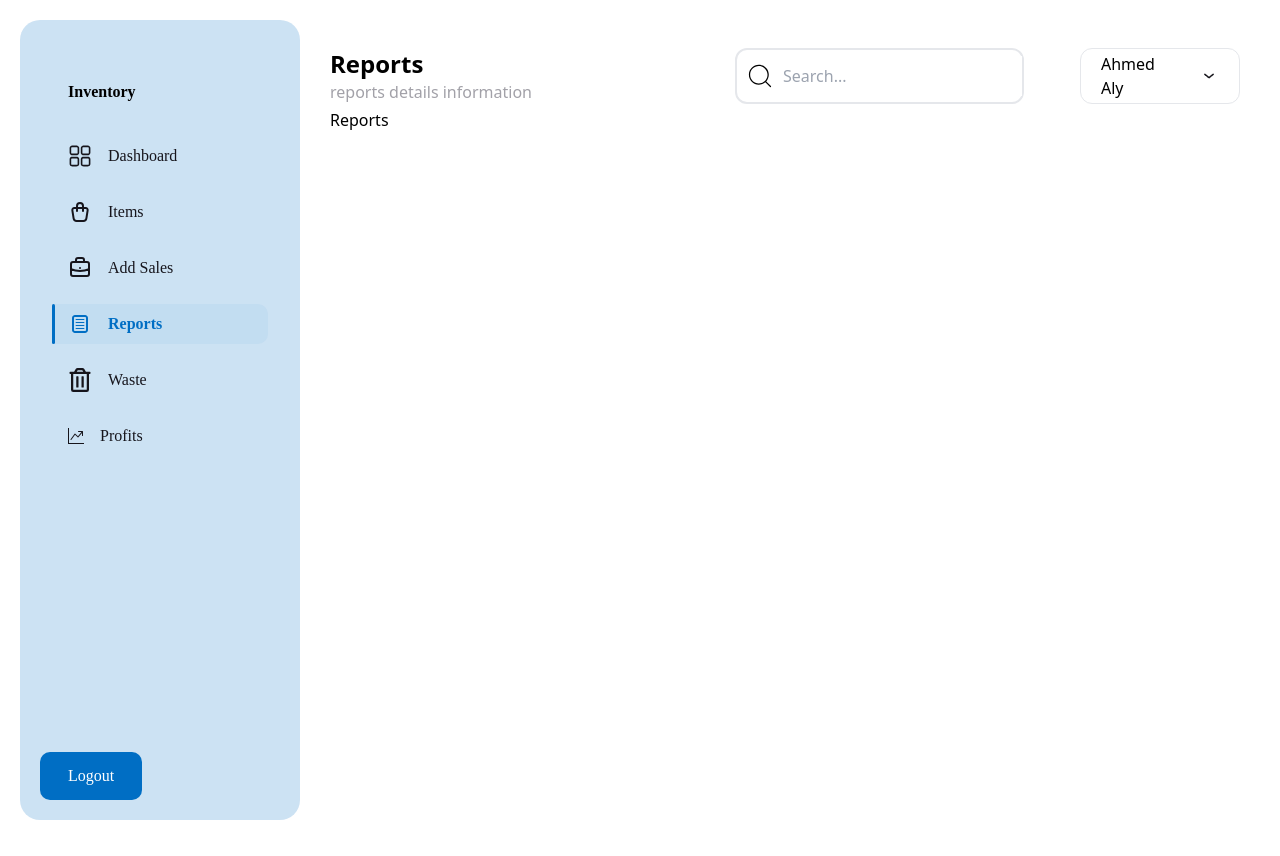
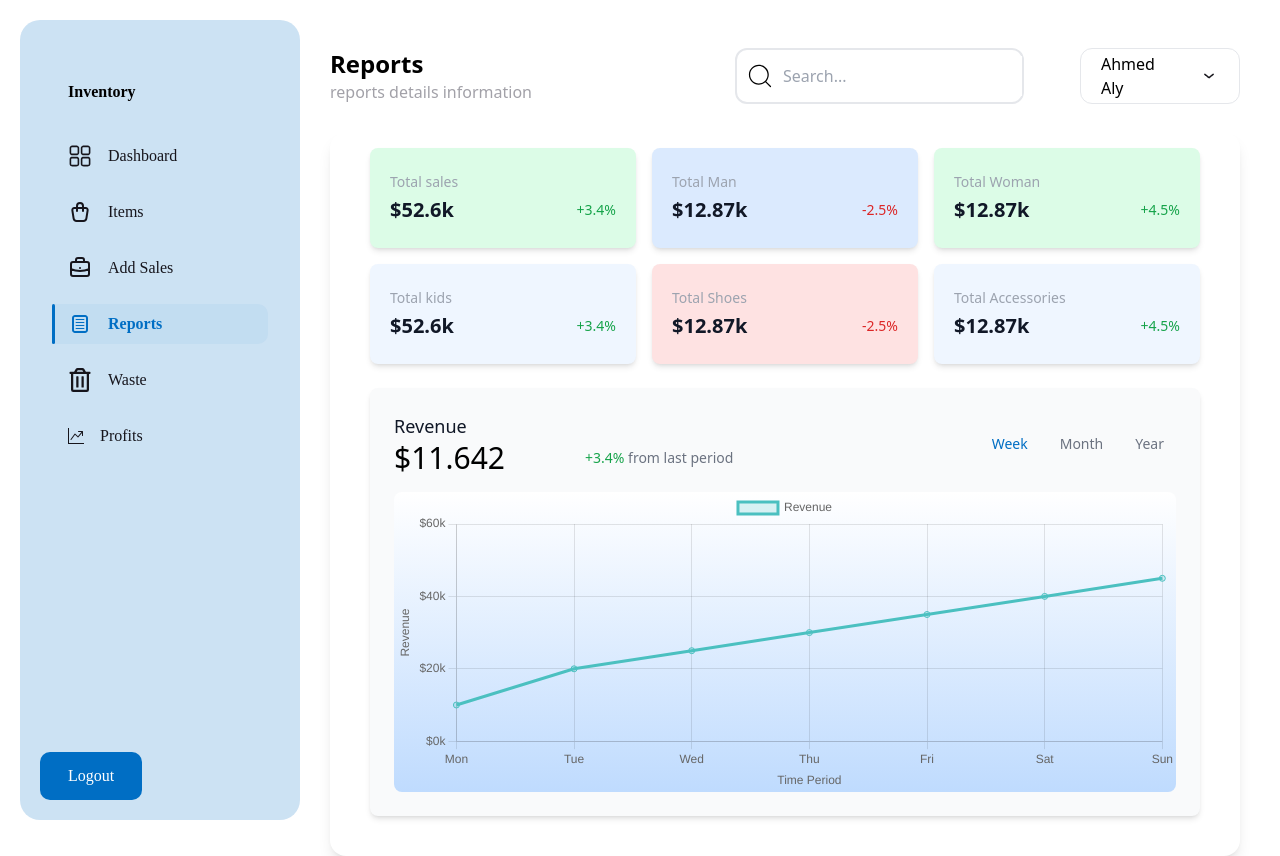
Before and after one commit to Mohmed-saleh1/inventory-frontend, a Next.js app: page /reports in a window 1280 px wide. Before the commit the page ends 820 px from the top, so only its background shows below. Built offline with nearby package versions, Linux system fonts and the light colour scheme; a web font is replaced by a local one.

Commit message:
Reports desing init

```diff
--- a/app/(dashboard)/reports/page.tsx
+++ b/app/(dashboard)/reports/page.tsx
@@ -1,5 +1,153 @@
+"use client";
+
+import { useState } from "react";
+import { Line } from "react-chartjs-2";
+import {
+  Chart as ChartJS,
+  CategoryScale,
+  LinearScale,
+  PointElement,
+  LineElement,
+  Title,
+  Tooltip,
+  Legend,
+} from "chart.js";
+
+// Register the necessary components for Chart.js
+ChartJS.register(
+  CategoryScale,
+  LinearScale,
+  PointElement,
+  LineElement,
+  Title,
+  Tooltip,
+  Legend
+);
+
 export default function ReportsPage() {
+  const [activePeriod, setActivePeriod] = useState("Week"); // State to track active period
+
+  // Sample data for the chart (replace with your actual data fetching logic)
+  const chartData = {
+    Week: {
+      labels: ["Mon", "Tue", "Wed", "Thu", "Fri", "Sat", "Sun"], // Days of the week
+      datasets: [
+        {
+          label: "Revenue",
+          data: [10000, 20000, 25000, 30000, 35000, 40000, 45000], // Daily revenue data for the week
+          borderColor: "rgba(75, 192, 192, 1)",
+          backgroundColor: "rgba(75, 192, 192, 0.2)",
+          fill: true,
+        },
+      ],
+    },
+    Month: {
+      labels: ["Jan", "Feb", "Mar", "Apr", "May", "Jun", "Jul", "Aug", "Sep", "Oct", "Nov", "Dec"], // Months of the year
+      datasets: [
+        {
+          label: "Revenue",
+          data: [120000, 130000, 150000, 140000, 160000, 170000, 180000, 190000, 210000, 230000, 240000, 250000], // Monthly revenue data
+          borderColor: "rgba(75, 192, 192, 1)",
+          backgroundColor: "rgba(75, 192, 192, 0.2)",
+          fill: true,
+        },
+      ],
+    },
+    Year: {
+      labels: ["2020", "2021", "2022", "2023"], // Years for historical data
+      datasets: [
+        {
+          label: "Revenue",
+          data: [1000000, 1100000, 1200000, 1300000], // Yearly revenue data
+          borderColor: "rgba(75, 192, 192, 1)",
+          backgroundColor: "rgba(75, 192, 192, 0.2)",
+          fill: true,
+        },
+      ],
+    },
+  };
+
+  const chartOptions = {
+    responsive: true,
+    maintainAspectRatio: false,
+    scales: {
+      x: {
+        title: {
+          display: true,
+          text: "Time Period",
+        },
+      },
+      y: {
+        title: {
+          display: true,
+          text: "Revenue",
+        },
+        ticks: {
+          callback: function (value) {
+            return `$${value / 1000}k`; // Format y-axis as 'k' values (e.g., 20k)
+          },
+          stepSize: 20000, // Step size of 20k for y-axis
+        },
+      },
+    },
+  };
+
+  // Get the active chart data based on the selected period
+  const activeChartData = chartData[activePeriod];
+
   return (
-    <div>Reports</div>
+    <div className="mt-6 shadow-lg flex flex-col px-10 pt-4 w-full rounded-2xl relative h-fit bg-white">
+      {/* Top Cards */}
+      <div className="grid grid-cols-1 md:grid-cols-3 gap-4 mb-6">
+        {[{ label: "Total sales", value: "$52.6k", change: "+3.4%", bg: "bg-green-100" },
+          { label: "Total Man", value: "$12.87k", change: "-2.5%", bg: "bg-blue-100" },
+          { label: "Total Woman", value: "$12.87k", change: "+4.5%", bg: "bg-green-100" },
+          { label: "Total kids", value: "$52.6k", change: "+3.4%", bg: "bg-blue-50" },
+          { label: "Total Shoes", value: "$12.87k", change: "-2.5%", bg: "bg-red-100" },
+          { label: "Total Accessories", value: "$12.87k", change: "+4.5%", bg: "bg-blue-50" }]
+          .map((card, index) => (
+            <div key={index} className={`px-5 py-6 rounded-lg shadow-md ${card.bg}`}>
+              <h4 className="text-sm font-medium text-gray-400 mb-1">{card.label}</h4>
+              <div className="flex items-center justify-between">
+                <p className="text-xl font-semibold text-gray-900">{card.value}</p>
+                <p className={`text-sm ${card.change.startsWith("+") ? "text-green-600" : "text-red-600"}`}>{card.change}</p>
+              </div>
+            </div>
+          ))}
+      </div>
+
+      {/* Revenue Summary and Graph */}
+      <div className="bg-gray-50 p-6 rounded-lg shadow-md mb-10">
+        <div className="flex justify-between items-center mb-4">
+          <div>
+            <h3 className="text-lg font-medium text-gray-900">Revenue</h3>
+            <div className="flex items-center justify-center gap-20">
+              <p className="text-3xl">$11.642</p>
+              <p className="text-sm text-green-600">+3.4% <span className="text-gray-500">from last period</span></p>
+            </div>
+          </div>
+          <div className="flex gap-2">
+            {["Week", "Month", "Year"].map((period) => (
+              <button
+                key={period}
+                onClick={() => setActivePeriod(period)}
+                className={`text-sm font-medium px-3 py-1 rounded-md ${activePeriod === period ? "text-blue-10" : "text-gray-500 hover:text-blue-10 transition-all duration-500"}`}
+              >
+                {period}
+              </button>
+            ))}
+          </div>
+        </div>
+
+        {/* Line Chart */}
+        <div className="h-[300px] bg-gradient-to-t from-blue-200 to-white rounded-lg">
+          {activeChartData ? (
+            <Line data={activeChartData} options={chartOptions} />
+          ) : (
+            <p>Loading chart data...</p>
+          )}
+        </div>
+      </div>
+    </div>
   );
 }
--- a/package.json
+++ b/package.json
@@ -10,8 +10,10 @@
   },
   "dependencies": {
     "axios": "^1.7.9",
+    "chart.js": "^4.4.7",
     "next": "^15.0.3",
     "react": "19.0.0-rc-66855b96-20241106",
+    "react-chartjs-2": "^5.2.0",
     "react-dom": "19.0.0-rc-66855b96-20241106",
     "react-icons": "^5.4.0"
   },
```
Also changed, not shown: 1 other file (tests, documents, lock files or other folders).
